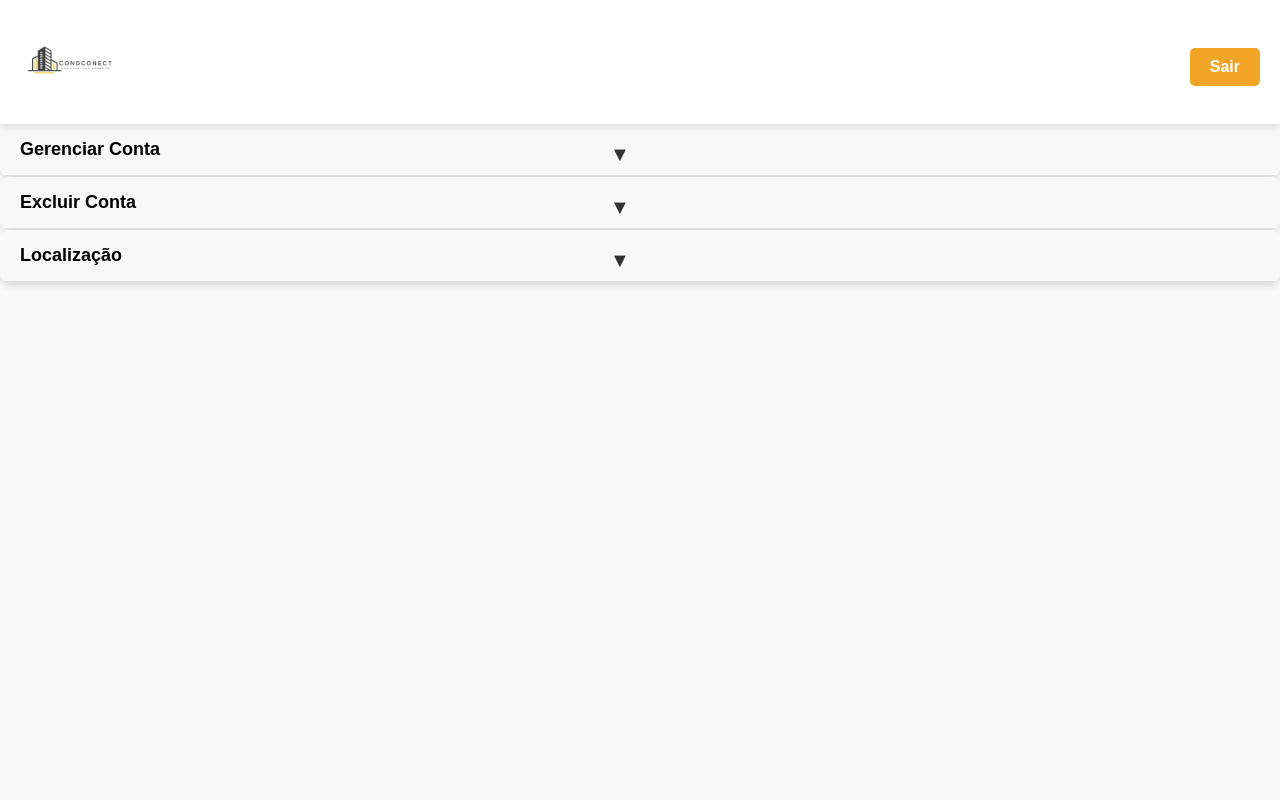
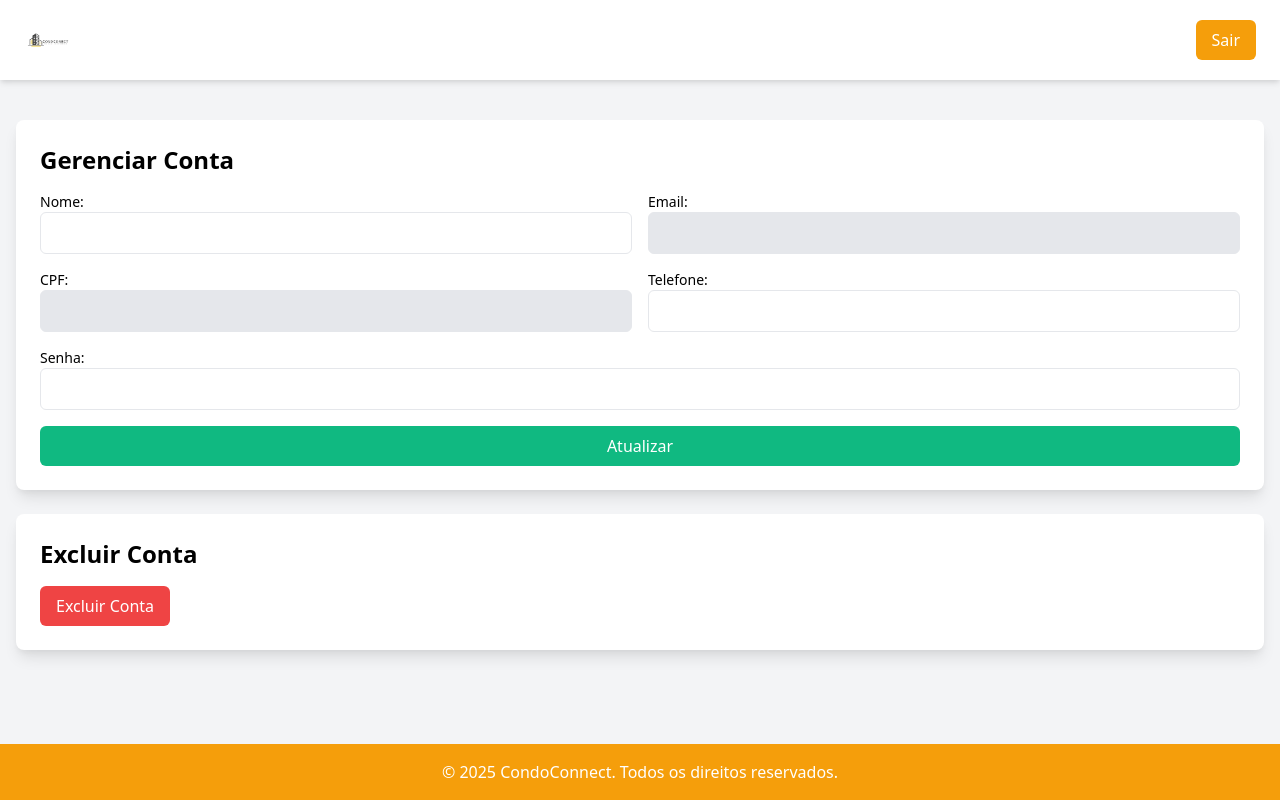
Before and after one commit to joshuadias06/CondoConnect-UI, a website: page layouts/account.html in a window 1280 px wide. Drawn offline with nearby package versions, Linux system fonts and the light colour scheme.

Commit message:
Updated Form accountManager

```diff
--- a/layouts/account.html
+++ b/layouts/account.html
@@ -4,81 +4,60 @@
     <meta charset="UTF-8">
     <meta name="viewport" content="width=device-width, initial-scale=1.0">
     <title>Gerenciamento de Conta</title>
-    <link rel="stylesheet" href="/styles/account/account.css">
+    <link rel="stylesheet" href="https://cdn.jsdelivr.net/npm/tailwindcss@2.2.19/dist/tailwind.min.css">
+    <script src="https://kit.fontawesome.com/a076d05399.js" crossorigin="anonymous"></script>
 </head>
-<body>
-    <header class="header">
-        <div class="logo">
-            <img src="/assets/login/logo.png" alt="Logo">
+<body class="bg-gray-100 min-h-screen flex flex-col">
+
+    <header class="bg-white shadow-md py-4 px-6 flex justify-between items-center sticky top-0 z-50">
+        <div class="flex items-center">
+            <img src="/assets/login/logo.png" alt="Logo" class="h-12">
         </div>
-        <div class="login-btn-container">
-            <button id="logout" class="btn-enter">Sair</button>
-        </div>
+        <button id="logout" class="bg-yellow-500 text-white px-4 py-2 rounded-md hover:bg-yellow-600 transition">Sair</button>
     </header>
 
-    <!-- Drawer 1: Gerenciar Conta -->
-    <div class="drawer">
-        <div class="drawer-header">
-            <span>Gerenciar Conta</span>
-            <button class="drawer-toggle" onclick="toggleDrawer('accountDrawer')">▼</button>
-        </div>
-        <div class="drawer-content" id="accountDrawer">
-            <form id="user-form">
-                <label for="name">Nome:</label>
-                <input type="text" id="name" name="name" required>
-
-                <label for="email">Email:</label>
-                <input type="email" id="email" name="email" required readonly>
-
-                <label for="cpf">CPF:</label>
-                <input type="text" id="cpf" name="cpf" required readonly>
-
-                <label for="phone">Telefone:</label>
-                <input type="text" id="phone" name="phone" required>
-
-                <label for="password">Senha:</label>
-                <input type="password" id="password" name="password" required>
-
-                <button type="submit" class="btn btn-update">Atualizar</button>
+    <main class="container mx-auto my-10 px-4">
+        <div class="bg-white shadow-lg rounded-lg p-6">
+            <h2 class="text-2xl font-semibold mb-4">Gerenciar Conta</h2>
+            <form id="user-form" class="grid grid-cols-1 md:grid-cols-2 gap-4">
+                <div>
+                    <label for="name" class="block text-sm font-medium">Nome:</label>
+                    <input type="text" id="name" name="name" class="w-full border rounded-md p-2">
+                </div>
+                <div>
+                    <label for="email" class="block text-sm font-medium">Email:</label>
+                    <input type="email" id="email" name="email" class="w-full border rounded-md p-2 bg-gray-200" readonly>
+                </div>
+                <div>
+                    <label for="cpf" class="block text-sm font-medium">CPF:</label>
+                    <input type="text" id="cpf" name="cpf" class="w-full border rounded-md p-2 bg-gray-200" readonly>
+                </div>
+                <div>
+                    <label for="phone" class="block text-sm font-medium">Telefone:</label>
+                    <input type="text" id="phone" name="phone" class="w-full border rounded-md p-2">
+                </div>
+                <div class="col-span-2">
+                    <label for="password" class="block text-sm font-medium">Senha:</label>
+                    <input type="password" id="password" name="password" class="w-full border rounded-md p-2">
+                </div>
+                <button type="submit" class="col-span-2 bg-green-500 text-white py-2 rounded-md hover:bg-green-600 transition">Atualizar</button>
             </form>
         </div>
-    </div>
 
-    <!-- Drawer 2: Excluir Conta -->
-    <div class="drawer">
-        <div class="drawer-header">
-            <span>Excluir Conta</span>
-            <button class="drawer-toggle" onclick="toggleDrawer('deleteDrawer')">▼</button>
+        <div class="bg-white shadow-lg rounded-lg p-6 mt-6">
+            <h2 class="text-2xl font-semibold mb-4">Excluir Conta</h2>
+            <button id="delete-account" class="bg-red-500 text-white px-4 py-2 rounded-md hover:bg-red-600 transition">Excluir Conta</button>
         </div>
-        <div class="drawer-content" id="deleteDrawer">
-            <button id="delete-account" class="btn btn-delete">Excluir Conta</button>
-        </div>
-    </div>
+    </main>
 
-    <!-- Drawer 3: Localização -->
-    <div class="drawer">
-        <div class="drawer-header">
-            <span>Localização</span>
-            <button class="drawer-toggle" onclick="toggleDrawer('locationDrawer')">▼</button>
-        </div>
-        <div class="drawer-content" id="locationDrawer">
-            <p>Endereço: Rua Exemplo, 123 - Cidade - Estado</p>
-            <p>CEP: 12345-678</p>
-        </div>
-    </div>
-
-    <footer class="footer">
-        <div class="container">
-            <div class="footer-left">
-                <p>&copy; 2025 CondoConnect. Todos os direitos reservados.</p>
-            </div>
-            <div class="footer-right">
-                <img src="/assets/login/logo.png" alt="Logo">
-            </div>
-        </div>
+    <footer class="bg-yellow-500 text-white text-center py-4 mt-auto">
+        <p>&copy; 2025 CondoConnect. Todos os direitos reservados.</p>
     </footer>
 
-    <script src="/scripts/account/account.js"></script>
-    <script src="/scripts/account/accountForm.js"></script>
+    <script>
+        document.getElementById("user-form").addEventListener("input", function() {
+            document.querySelector("button[type='submit']").disabled = !Array.from(this.elements).every(input => input.value.trim());
+        });
+    </script>
 </body>
 </html>
--- a/scripts/account/accountForm.js
+++ b/scripts/account/accountForm.js
@@ -26,7 +26,7 @@ document.addEventListener("DOMContentLoaded", function() {
 });
 
 document.addEventListener("scroll", () => {
-    if (window.scrollY > 20) {  // A partir de 50px de rolagem, o footer aparece
+    if (window.scrollY > 0) {  // A partir de 50px de rolagem, o footer aparece
         document.body.classList.add("scrolled");
     } else {
         document.body.classList.remove("scrolled");
```
